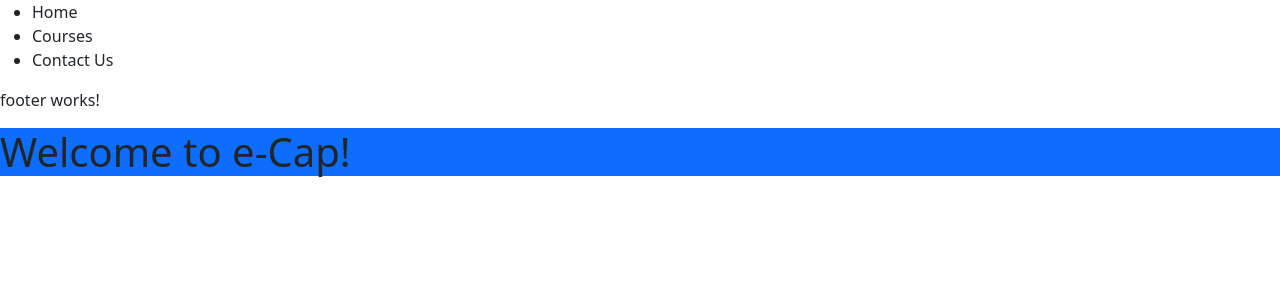
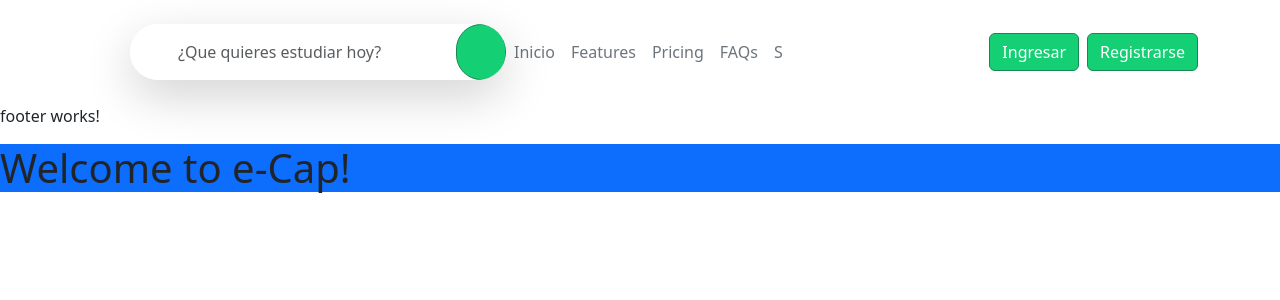
Before and after one commit to JosefinaAlancay/FinalProject-e-Cap, an Angular app: page / in a window 1280 px wide. Shown: the top 300 px of the page. Built offline with nearby package versions, Linux system fonts and the light colour scheme.

Commit message:
cambios en el header

```diff
--- a/angular.json
+++ b/angular.json
@@ -19,9 +19,12 @@
             ],
             "tsConfig": "tsconfig.app.json",
             "assets": [
+              "src/favicon.ico",
+              "src/assets",
               {
-                "glob": "**/*",
-                "input": "public"
+                "glob": "*.svg",
+                "input": "node_modules/bootstrap-icons/icons/",
+                "output": "/assets/icons/"
               }
             ],
             "styles": [
@@ -79,9 +82,12 @@
             ],
             "tsConfig": "tsconfig.spec.json",
             "assets": [
+              "src/favicon.ico",
+              "src/assets",
               {
-                "glob": "**/*",
-                "input": "public"
+                "glob": "*.svg",
+                "input": "node_modules/bootstrap-icons/icons/",
+                "output": "/assets/icons/"
               }
             ],
             "styles": [
--- a/package.json
+++ b/package.json
@@ -17,6 +17,7 @@
     "@angular/platform-browser": "^20.0.0",
     "@angular/router": "^20.0.0",
     "bootstrap": "^5.3.3",
+    "bootstrap-icons": "^1.13.1",
     "rxjs": "~7.8.0",
     "tslib": "^2.3.0",
     "zone.js": "~0.15.0"
--- a/src/app/app.ts
+++ b/src/app/app.ts
@@ -2,10 +2,11 @@ import { Component } from '@angular/core';
 import { RouterOutlet } from '@angular/router';
 import { Header } from './components/header/header';
 import { Footer } from "./components/footer/footer";
+import { Navbar } from "./components/navbar/navbar";
 
 @Component({
   selector: 'app-root',
-  imports: [Header, Footer],
+  imports: [Header, Footer, Navbar],
   templateUrl: './app.html',
   styleUrl: './app.css'
 })
--- a/src/app/components/header/header.html
+++ b/src/app/components/header/header.html
@@ -1,7 +1,32 @@
-<div>
-    <ul>
-        <li>Home</li>
-        <li>Courses</li>
-        <li>Contact Us</li>
-    </ul>
-</div>
+<header class="p-3 text-bg-black">
+    <div class="container ">
+        <div class="d-flex flex-wrap align-items-center justify-content-center justify-content-lg-start">
+            <a href="/" class="d-flex align-items-center mb-2 mb-lg-0 text-white text-decoration-none">
+                <svg class="bi me-2" width="40" height="32" role="img" aria-label="Bootstrap">
+                    <use xlink:href="#bootstrap"></use>
+                </svg>
+            </a>
+            <form>
+                <div class="input-group mb-2 mt-2 shadow-lg rounded-5 overflow-x-auto">
+                    <input type="text" class="form-control border-0 py-3 px-5" placeholder="¿Que quieres estudiar hoy?"
+                        aria-label="Search term">
+                    <button class="btn btn-success px-4 py-4 search-btn rounded-5" type="button" style="background-color:#15CF74">
+                        <i class="bi bi-search text-primary"></i>
+                    </button>
+                </div>
+            </form>
+            <ul class="nav col-12 col-lg-auto me-lg-auto mb-2 justify-content-center mb-md-0">
+                <li><a href="#" class="nav-link px-2 text-secondary">Inicio</a></li>
+                <li><a href="#" class="nav-link px-2 text-secondary">Features</a></li>
+                <li><a href="#" class="nav-link px-2 text-secondary">Pricing</a></li>
+                <li><a href="#" class="nav-link px-2 text-secondary">FAQs</a></li>
+                <li><a href="#" class="nav-link px-2 text-secondary">S</a></li>
+            </ul>
+
+            <div class="text-end">
+                <button type="button" class="btn btn-success me-2" style="background-color:#15CF74">Ingresar</button>
+                <button type="button" class="btn btn-success" style="background-color:#15CF74">Registrarse</button>
+            </div>
+        </div>
+    </div>
+</header>
```
Also changed, not shown: 1 other file (tests, documents, lock files or other folders).
